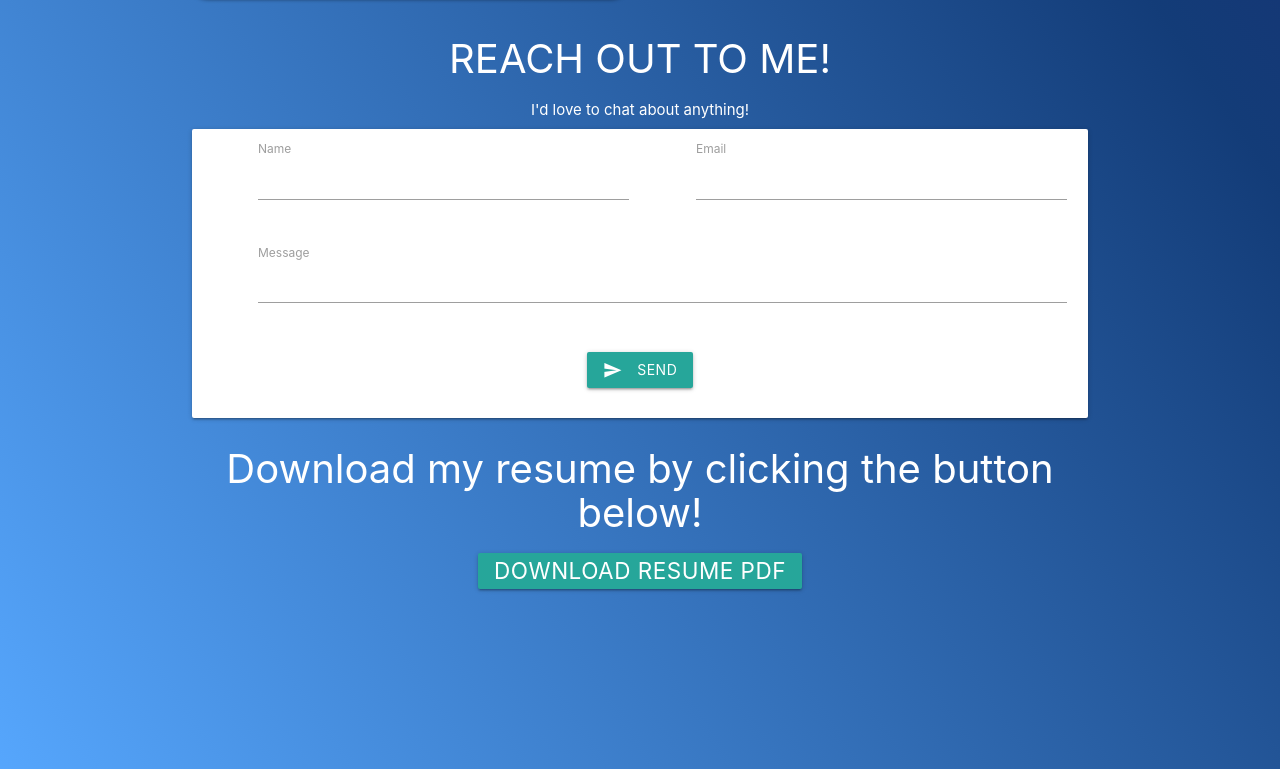
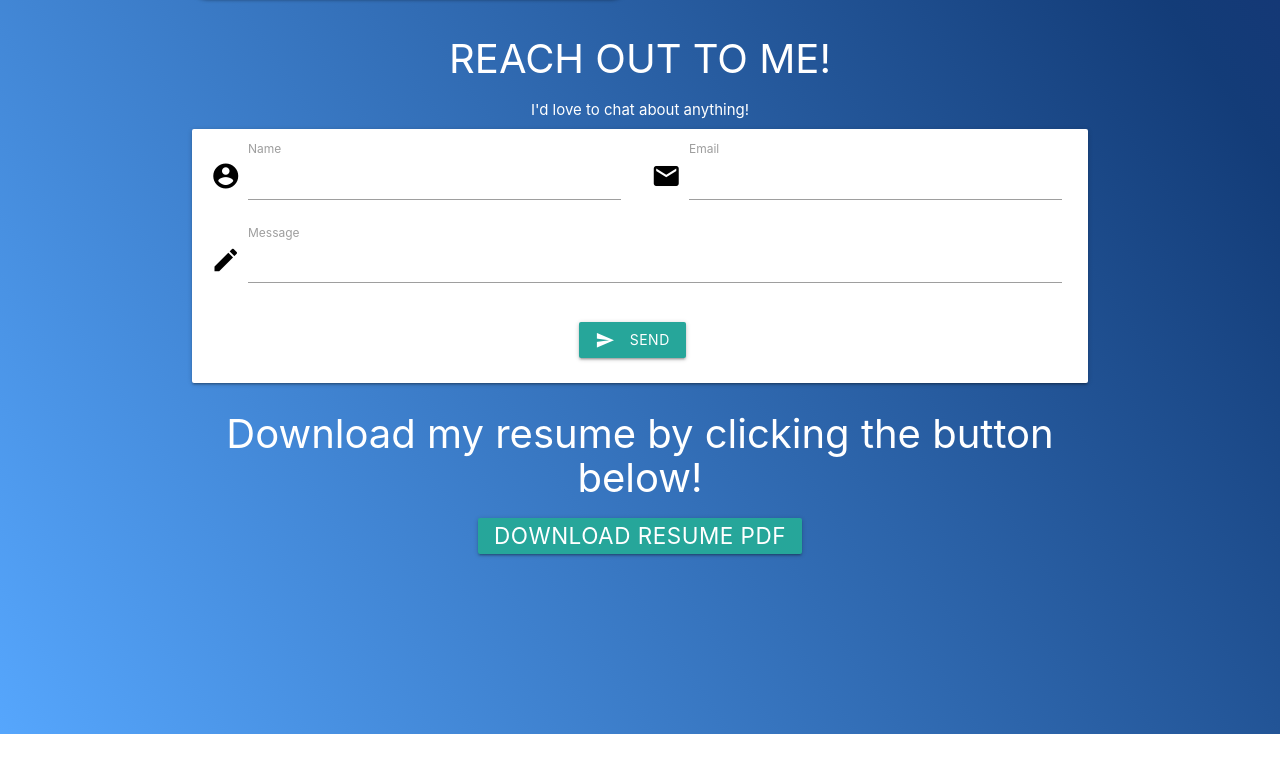
Before and after one commit to jamesocana6/james-ocana-portfolio, a React (Create React App) app in the folder frontend/: page / in a window 1280 px wide. Shown: the part 2389-3158 px from the top of the page. After the commit the page ends 3123 px from the top, so only its background shows below. Built offline with nearby package versions, Linux system fonts and the light colour scheme; the HTML template or start-up script is replaced by a standard one.

Commit message:
contact form styling - size

```diff
--- a/frontend/src/Components/Contact.js
+++ b/frontend/src/Components/Contact.js
@@ -17,25 +17,25 @@ export const Contact = () => {
 
     return (
         <div>
-            <div className='card env' style={{ padding: 10 + "px" }}>
+            <div className='card env'>
                 <div className='row'>
                     <form className='col s12' ref={form} onSubmit={sendEmail}>
                         <div className='row'>
                             <div className="input-field col s6">
                                 <i className="material-icons prefix">account_circle</i>
                                 <label htmlFor="icon_prefix" className='active'>Name</label>
-                                <input id="icon_prefix" type="text" name='user_name' />
+                                <input id="icon_prefix" type="text" name='user_name' required/>
                             </div>
                             <div className="input-field col s6">
                                 <i className="material-icons prefix">email</i>
                                 <label htmlFor="icon_prefix" className='active'>Email</label>
-                                <input id="icon_prefix" type="email" name='user_email'/>
+                                <input id="icon_prefix" type="email" name='user_email' required/>
                             </div>
                         </div>
                         <div className="row">
                             <div className="input-field col s12">
                                 <i className="material-icons prefix">edit</i>
-                                <textarea id="textarea1" className="materialize-textarea" name='message'></textarea>
+                                <textarea id="textarea1" className="materialize-textarea" name='message' required></textarea>
                                 <label htmlFor="textarea1" className='active'>Message</label>
                             </div>
                         </div>
--- a/frontend/src/public/style.css
+++ b/frontend/src/public/style.css
@@ -314,6 +314,17 @@ h3 {
     grid-template-areas:
     "tabs tabs panel panel panel panel panel";
 }
+.card {
+    padding-bottom: 5px;
+    padding-right: 15px;
+    padding-top: 20px;
+}
+.input-field {
+    margin: 5px 0px;
+}
+.input-field > i {
+    color: black;
+}
 
 /* ////// */
 /* THEMES */
```
